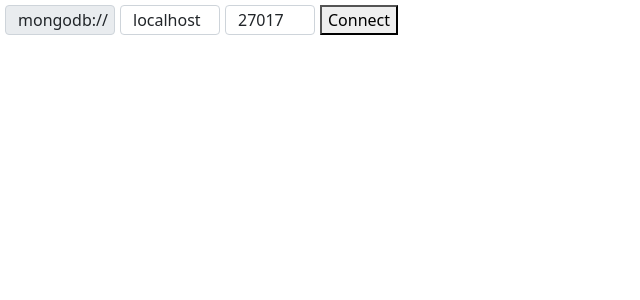
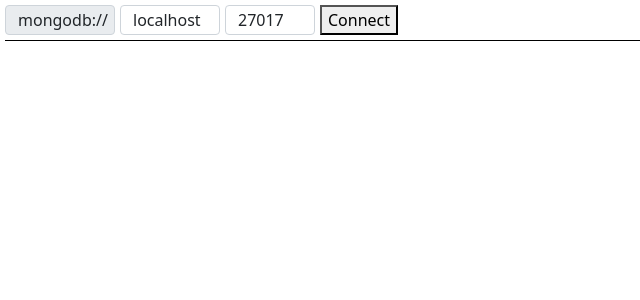
Before and after one commit to hbina/pinky-pie, a React (Create React App) app: page / in a window 1280 px wide. Shown: the top 300 px of the page, without its empty margins (0-640 px from the left). Built offline with nearby package versions, Linux system fonts and the light colour scheme.

Commit message:
Some CSS works
Signed-off-by: Hanif Bin Ariffin <hanif.ariffin.4326@gmail.com>

```diff
--- a/src/App.tsx
+++ b/src/App.tsx
@@ -49,6 +49,7 @@
 const App = () => {
   const appStates = useAppState();
   const {
+    window: { width, height },
     connectionData: {
       state: { databaseName, collectionName },
     },
@@ -67,7 +68,12 @@
   counter += 1;
 
   return (
-    <div>
+    <div
+      style={{
+        maxWidth: `${width}px`,
+        maxHeight: `${height}px`,
+      }}
+    >
       <div
         hidden={display !== DISPLAY_TYPES.MAIN}
         style={{
--- a/src/components/AggregateTab.tsx
+++ b/src/components/AggregateTab.tsx
@@ -201,6 +201,7 @@
       style={{
         display: "flex",
         flexDirection: "column",
+        rowGap: "5px",
       }}
     >
       {/* inputs */}
@@ -211,6 +212,7 @@
           paddingTop: "5px",
           paddingBottom: "5px",
           justifyContent: "space-between",
+          borderBottom: "1px solid black",
         }}
       >
         <div
--- a/src/components/BsonViewer.tsx
+++ b/src/components/BsonViewer.tsx
@@ -18,7 +18,7 @@
   }
 };
 
-export type JsonViewerProps = {
+export type BsonViewerProps = {
   value: any;
 };
 
@@ -56,9 +56,9 @@
 
     if (typeof value === "object" && value !== null) {
       if (Object.entries(value).length === 0 && Array.isArray(value)) {
-        return <div>[]</div>;
+        return <div>{"[]"}</div>;
       } else if (Object.entries(value).length === 0 && !Array.isArray(value)) {
-        return <div>{{}}</div>;
+        return <div>{"{}"}</div>;
       } else {
         return (
           <div style={HORIZONTAL_STYLE}>
@@ -137,7 +137,7 @@
   }
 }
 
-export const BsonViewer = ({ value }: JsonViewerProps) => {
+export const BsonViewer = ({ value }: BsonViewerProps) => {
   if (typeof value === "bigint") {
     return <div>{value}</div>;
   } else if (typeof value === "boolean") {
--- a/src/components/DocumentsTab.tsx
+++ b/src/components/DocumentsTab.tsx
@@ -134,6 +134,12 @@
         flexDirection: "column",
         paddingTop: "5px",
         rowGap: "5px",
+      }}
+    >
+      <div
+        style={{
+          paddingBottom: "5px",
+          borderBottom: "1px solid black",
         }}
       >
         {/* Document page, perPage and depth */}
@@ -431,14 +437,8 @@
             </Pagination>
           </Form.Group>
         </div>
+      </div>
       {/* List of documents */}
-      <div
-        style={{
-          display: "flex",
-          flexDirection: "column",
-          rowGap: "5px",
-        }}
-      >
       {documentsTabStatus === VALUE_STATES.UNLOADED && (
         <div
           style={{
@@ -467,7 +467,8 @@
           style={{
             display: "flex",
             flexDirection: "column",
-              rowGap: "5px",
+            flexWrap: "wrap",
+            overflow: "auto",
           }}
         >
           {documents.map((document, idx) => (
@@ -475,7 +476,7 @@
               key={idx}
               style={{
                 display: "flex",
-                  padding: "5px",
+                flexDirection: "column",
                 paddingBottom: "5px",
                 overflow: "auto",
               }}
@@ -486,6 +487,5 @@
         </div>
       )}
     </div>
-    </div>
   );
 };
--- a/src/components/MongoDbUrlBar.tsx
+++ b/src/components/MongoDbUrlBar.tsx
@@ -91,7 +91,11 @@
       style={{
         display: "flex",
         flexDirection: "row",
+        flexWrap: "wrap",
+        rowGap: "5px",
         justifyContent: "space-between",
+        paddingBottom: "5px",
+        borderBottom: "1px solid black",
       }}
     >
       <div
--- a/src/components/SchemaTab.tsx
+++ b/src/components/SchemaTab.tsx
@@ -93,6 +93,8 @@
         direction="horizontal"
         style={{
           columnGap: "5px",
+          paddingBottom: "5px",
+          borderBottom: "1px solid black",
         }}
       >
         <InputGroup>
--- a/src/components/TabView.tsx
+++ b/src/components/TabView.tsx
@@ -13,6 +13,8 @@
           display: "flex",
           flexDirection: "row",
           columnGap: "5px",
+          paddingBottom: "5px",
+          borderBottom: "1px solid black",
         }}
       >
         {flatten_children.map((c, idx) => (
```
Lines whose indentation alone changed are shown as unchanged.
